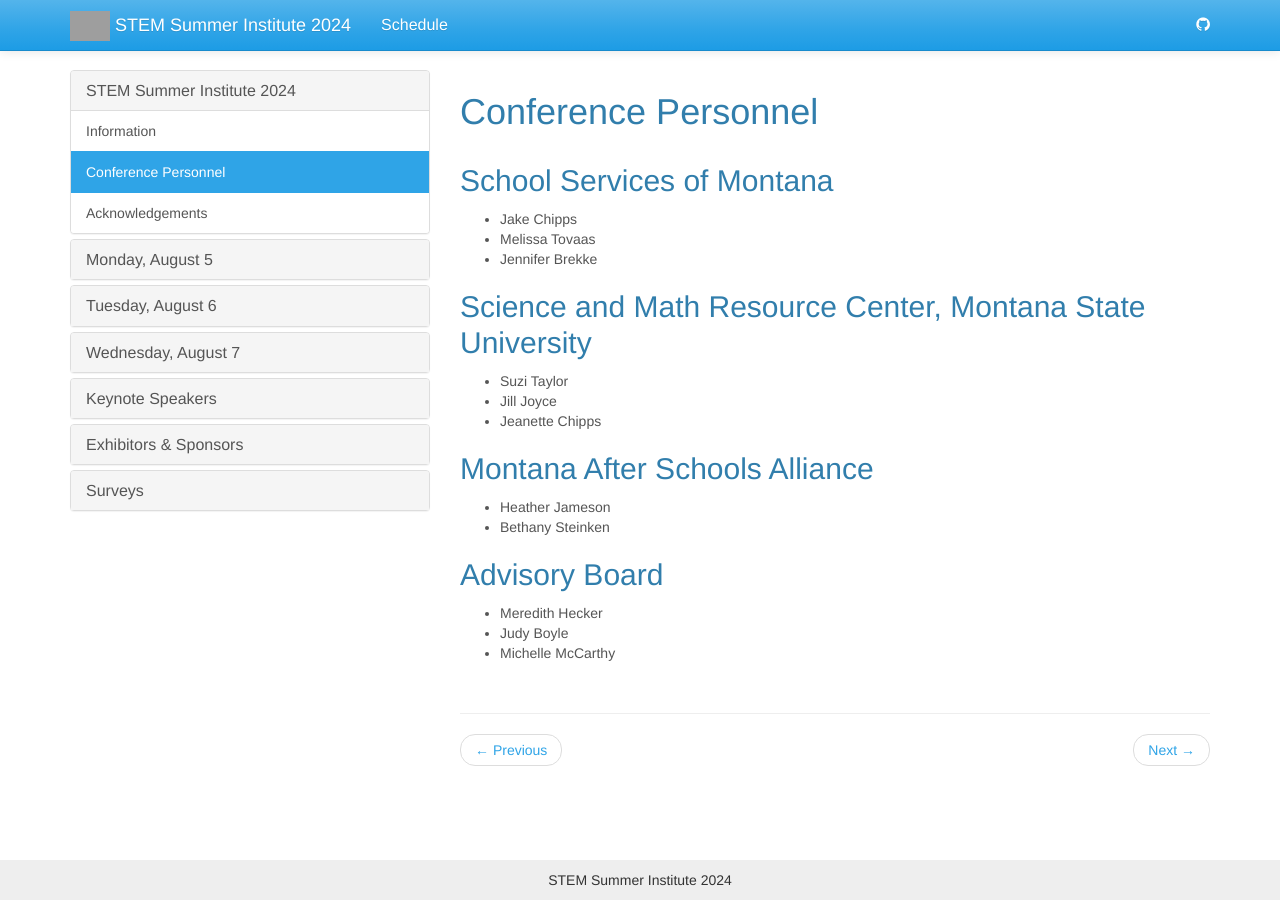
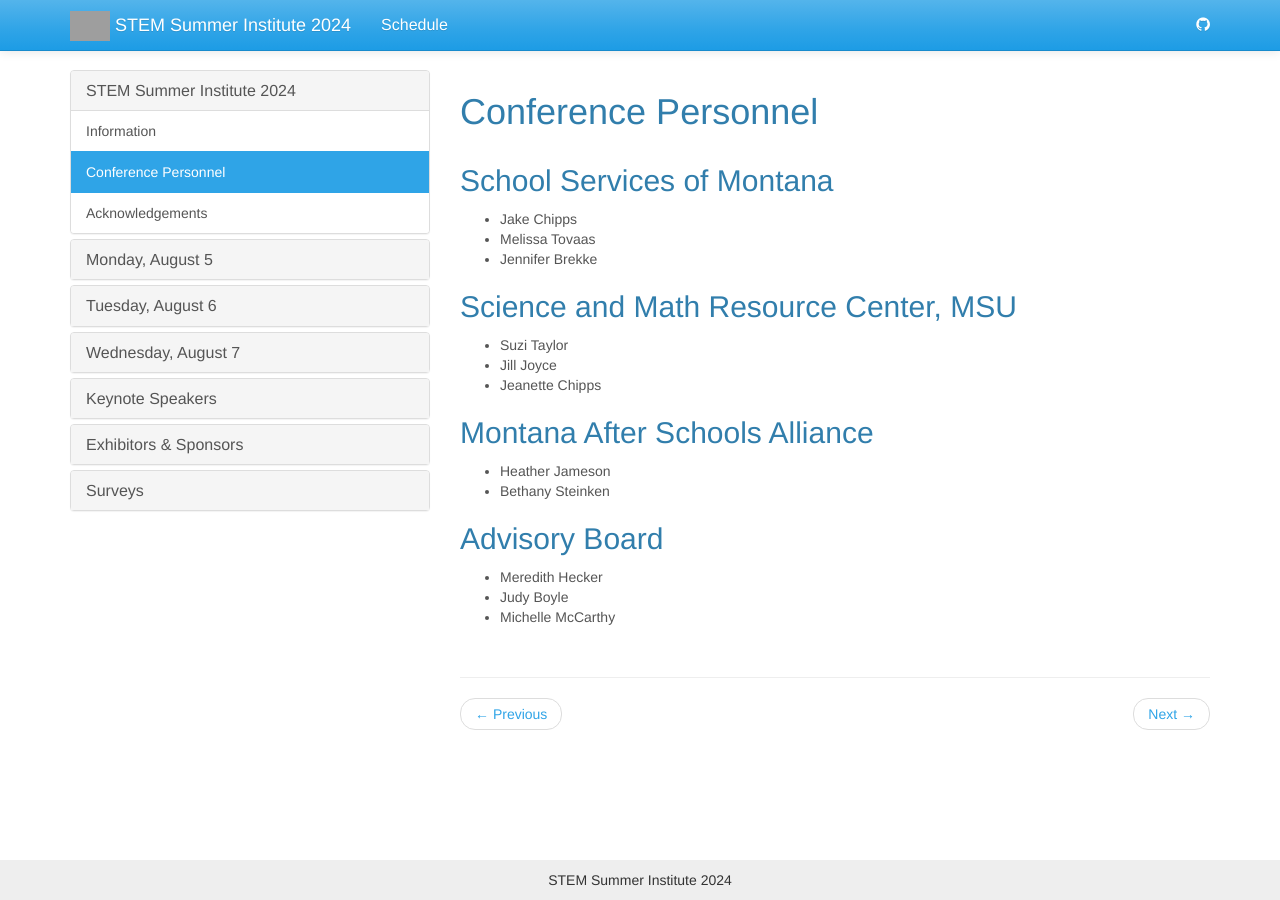
Before and after one commit to jake-chipps/SSI24, a Jekyll site: the page built from _docs/people.md, in a window 1280 px wide. Built offline with Jekyll 4.4.1, drawn with Linux system fonts in a browser that asks for light colours; grey boxes are pictures that could not be loaded.

Commit message:
Update people.md

```diff
--- a/_docs/people.md
+++ b/_docs/people.md
@@ -9,7 +9,7 @@
 - Jennifer Brekke
 
 
-## Science and Math Resource Center, Montana State University
+## Science and Math Resource Center, MSU
 - Suzi Taylor
 - Jill Joyce
 - Jeanette Chipps
```
